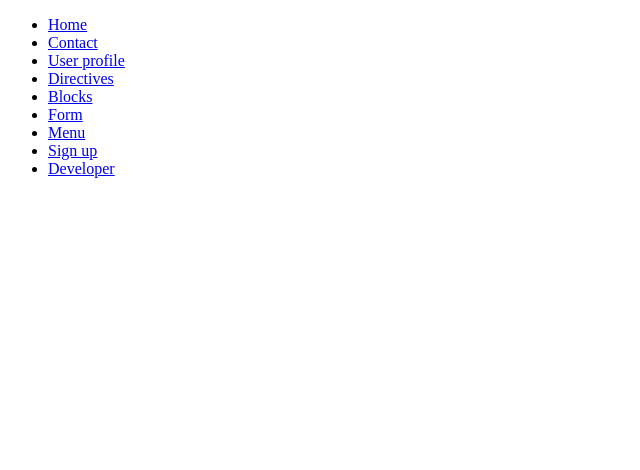
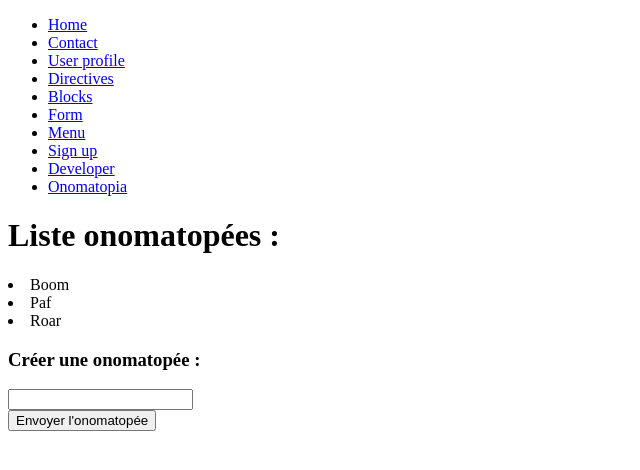
Before and after one commit to Kileana27/angularBlocks, an Angular app: page /onomatopia in a window 1280 px wide. Before the commit this address led to /. Shown: the top 470 px of the page, without its empty margins (0-640 px from the left). Built offline with nearby package versions, Linux system fonts and the light colour scheme.

Commit message:
Add onomatopia (output quest)

```diff
--- a/src/app/app.component.html
+++ b/src/app/app.component.html
@@ -8,6 +8,7 @@
     <li><a [routerLink]="['/menu']">Menu</a></li>
     <li><a [routerLink]="['/signup']">Sign up</a></li>
     <li><a [routerLink]="['/developer']">Developer</a></li>
+    <li><a [routerLink]="['/onomatopia']">Onomatopia</a></li>
 </ul>
 
 <router-outlet></router-outlet>
--- a/src/app/app.routes.ts
+++ b/src/app/app.routes.ts
@@ -10,6 +10,8 @@ import { SignUpComponent } from './sign-up/sign-up.component';
 import { MenuComponent } from './menu/menu.component';
 import { UserComponent } from './user/user.component';
 import { DeveloperComponent } from './developer/developer.component';
+import { CreateOnomatopiaComponent } from './create-onomatopia/create-onomatopia.component';
+import { OnomatopiaListComponent } from './onomatopia-list/onomatopia-list.component';
 
 export const routes: Routes = [{
     path: 'home',
@@ -50,5 +52,9 @@ export const routes: Routes = [{
 {
     path: 'developer',
     component: DeveloperComponent
+},
+{
+    path: 'onomatopia',
+    component: OnomatopiaListComponent
 }
 ];
--- /dev/null
+++ b/src/app/create-onomatopia/create-onomatopia.component.html
@@ -0,0 +1,7 @@
+<form #onomatopiaForm="ngForm" (ngSubmit)="onomatopiaForm.valid && createOnomatopia()">
+    <h3>Créer une onomatopée : </h3>
+    <p>{{ newOnomatopia }}</p>
+    <input type="text" name="newOnomatopia" id="newOnomatopia" [(ngModel)]="newOnomatopia">
+    <br>
+    <button type="submit" (click)="sendOnomatopiaToParent">Envoyer l'onomatopée</button>
+</form>
--- /dev/null
+++ b/src/app/create-onomatopia/create-onomatopia.component.ts
@@ -0,0 +1,22 @@
+import { Component, EventEmitter, Output } from '@angular/core';
+import { FormsModule } from '@angular/forms';
+
+
+
+@Component({
+  selector: 'app-create-onomatopia',
+  standalone: true,
+  imports: [FormsModule],
+  templateUrl: './create-onomatopia.component.html',
+  styleUrl: './create-onomatopia.component.css'
+})
+export class CreateOnomatopiaComponent {
+  newOnomatopia: string = "";
+
+  @Output()
+  sendOnomatopiaToParent: EventEmitter<string> = new EventEmitter();
+
+  createOnomatopia(): void {
+    this.sendOnomatopiaToParent.emit(this.newOnomatopia);
+  }
+}
--- /dev/null
+++ b/src/app/onomatopia-list/onomatopia-list.component.html
@@ -0,0 +1,5 @@
+<h1>Liste onomatopées :</h1>
+@for (onomatopia of onomatopiaList; track onomatopia) {
+<li>{{ onomatopia }}</li>
+}
+<app-create-onomatopia (sendOnomatopiaToParent)="onReceiveNewOnomatopia($event)"></app-create-onomatopia>
--- /dev/null
+++ b/src/app/onomatopia-list/onomatopia-list.component.ts
@@ -0,0 +1,19 @@
+import { Component } from '@angular/core';
+import { CreateOnomatopiaComponent } from '../create-onomatopia/create-onomatopia.component';
+
+
+
+@Component({
+  selector: 'app-onomatopia-list',
+  standalone: true,
+  imports: [CreateOnomatopiaComponent],
+  templateUrl: './onomatopia-list.component.html',
+  styleUrl: './onomatopia-list.component.css'
+})
+export class OnomatopiaListComponent {
+  onomatopiaList: string[] = ['Boom', 'Paf', 'Roar']
+
+  onReceiveNewOnomatopia(newOnomatopia: string): void {
+    this.onomatopiaList.push(newOnomatopia);
+  }
+}
```
Also changed, not shown: src/app/create-onomatopia/create-onomatopia.component.css (added), src/app/onomatopia-list/onomatopia-list.component.css (added), 2 other files (tests, documents, lock files or other folders).
